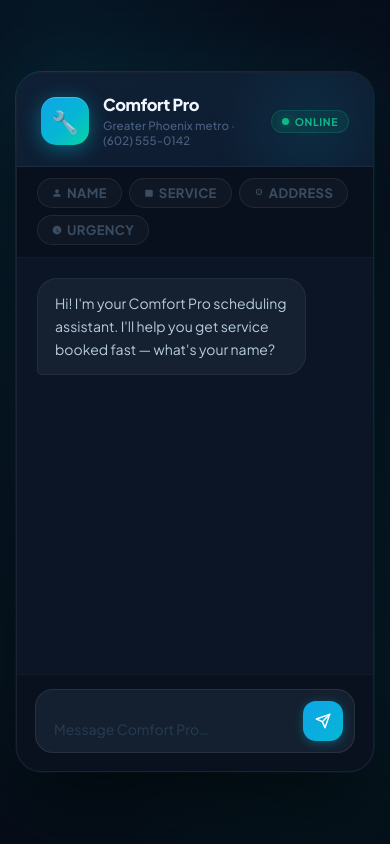
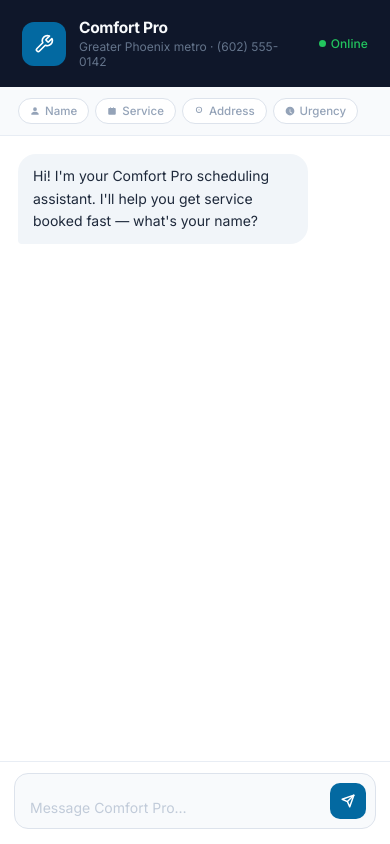
Before and after one commit to adrianguerreroclan-design/lead-assistant, a website: page public/index.html in a window 390 px wide. Drawn offline with Linux system fonts and the light colour scheme.

Commit message:
redesign: light theme widget with Inter font and flat design
Replaces the dark navy gradient theme with a clean light UI:
flat white/slate palette, Inter font, SVG wrench icon (no emoji),
accessible qual rail chips, blue user bubbles, light assistant bubbles,
full-screen mobile layout via 100dvh, and prefers-reduced-motion support.
All JS logic, fetch calls, element IDs, and session handling unchanged.

Co-Authored-By: Claude Sonnet 4.6 <noreply@anthropic.com>

```diff
--- a/public/index.html
+++ b/public/index.html
@@ -6,295 +6,273 @@
   <title>Comfort Pro — Schedule Service</title>
   <link rel="preconnect" href="https://fonts.googleapis.com" />
   <link rel="preconnect" href="https://fonts.gstatic.com" crossorigin />
-  <link href="https://fonts.googleapis.com/css2?family=Plus+Jakarta+Sans:wght@400;500;600;700;800&display=swap" rel="stylesheet" />
+  <link href="https://fonts.googleapis.com/css2?family=Inter:ital,opsz,wght@0,14..32,400;0,14..32,500;0,14..32,600;0,14..32,700&display=swap" rel="stylesheet" />
   <style>
     *, *::before, *::after { box-sizing: border-box; margin: 0; padding: 0; }
 
     body {
-      font-family: 'Plus Jakarta Sans', -apple-system, BlinkMacSystemFont, sans-serif;
-      background:
-        radial-gradient(ellipse at 15% 15%, rgba(6,182,212,0.07) 0%, transparent 50%),
-        radial-gradient(ellipse at 85% 80%, rgba(16,185,129,0.05) 0%, transparent 50%),
-        linear-gradient(160deg, #060d1a 0%, #080e1c 50%, #050b16 100%);
-      min-height: 100vh;
+      font-family: 'Inter', -apple-system, BlinkMacSystemFont, 'Segoe UI', sans-serif;
+      background: #EEF2F7;
+      min-height: 100dvh;
       display: flex;
       align-items: center;
       justify-content: center;
-      padding: 24px;
-    }
-
-    /* ── Outer glow ring ── */
-    .widget-glow {
-      position: relative;
-      border-radius: 26px;
-      filter: drop-shadow(0 0 40px rgba(6,182,212,0.12));
-    }
-    .widget-glow::before {
-      content: '';
-      position: absolute;
-      inset: -1px;
-      border-radius: 27px;
-      background: linear-gradient(135deg,
-        rgba(6,182,212,0.25) 0%,
-        rgba(16,185,129,0.1) 50%,
-        rgba(59,130,246,0.15) 100%);
-      z-index: 0;
+      padding: 20px;
     }
 
     /* ── Widget shell ── */
     .widget {
-      position: relative;
-      z-index: 1;
-      width: 460px;
-      max-width: calc(100vw - 32px);
-      height: 700px;
-      background: #0c1526;
-      border-radius: 25px;
-      border: 1px solid rgba(255,255,255,0.055);
+      width: 100%;
+      max-width: 460px;
+      height: min(680px, calc(100dvh - 40px));
+      background: #FFFFFF;
+      border-radius: 20px;
+      border: 1px solid #DDE3EC;
       display: flex;
       flex-direction: column;
       overflow: hidden;
       box-shadow:
-        0 40px 80px rgba(0,0,0,0.7),
-        inset 0 1px 0 rgba(255,255,255,0.055);
+        0 2px 4px rgba(15,23,42,0.04),
+        0 8px 24px rgba(15,23,42,0.08),
+        0 24px 48px rgba(15,23,42,0.06);
     }
 
     /* ── Header ── */
     .header {
-      padding: 22px 24px 18px;
-      background: linear-gradient(160deg, #0f2035 0%, #0d1b30 100%);
-      border-bottom: 1px solid rgba(255,255,255,0.055);
+      padding: 18px 22px;
+      background: #0F172A;
       display: flex;
       align-items: center;
-      gap: 14px;
-      position: relative;
-      overflow: hidden;
+      gap: 13px;
       flex-shrink: 0;
-    }
-    .header::after {
-      content: '';
-      position: absolute;
-      top: -50%;
-      right: -10%;
-      width: 200px;
-      height: 200px;
-      background: radial-gradient(circle, rgba(6,182,212,0.1) 0%, transparent 65%);
-      pointer-events: none;
     }
 
     .logo-icon {
-      width: 48px;
-      height: 48px;
-      border-radius: 15px;
-      background: linear-gradient(135deg, #0ea5e9 0%, #06b6d4 55%, #06d6a0 100%);
+      width: 44px;
+      height: 44px;
+      border-radius: 12px;
+      background: #0369A1;
       display: flex;
       align-items: center;
       justify-content: center;
-      font-size: 22px;
       flex-shrink: 0;
-      box-shadow: 0 4px 20px rgba(6,182,212,0.45), inset 0 1px 0 rgba(255,255,255,0.2);
+    }
+    .logo-icon svg {
+      width: 20px;
+      height: 20px;
+      color: #FFFFFF;
+      stroke: currentColor;
     }
 
     .header-content { flex: 1; min-width: 0; }
     .header-content h1 {
-      font-size: 16.5px;
-      font-weight: 800;
-      color: #f0f6ff;
-      letter-spacing: -0.4px;
-      line-height: 1.2;
+      font-size: 15.5px;
+      font-weight: 700;
+      color: #F8FAFC;
+      letter-spacing: -0.3px;
+      line-height: 1.25;
       white-space: nowrap;
       overflow: hidden;
       text-overflow: ellipsis;
     }
     .header-content p {
-      font-size: 11.5px;
-      color: #4a6080;
-      margin-top: 3px;
-      font-weight: 500;
-      letter-spacing: 0.1px;
+      font-size: 12px;
+      color: #64748B;
+      margin-top: 2px;
+      font-weight: 400;
     }
 
     .status-badge {
       display: flex;
       align-items: center;
-      gap: 6px;
-      background: rgba(16,185,129,0.1);
-      border: 1px solid rgba(16,185,129,0.2);
-      border-radius: 999px;
-      padding: 4px 10px;
+      gap: 5px;
       flex-shrink: 0;
     }
     .status-dot {
       width: 7px;
       height: 7px;
       border-radius: 50%;
-      background: #10b981;
-      box-shadow: 0 0 8px rgba(16,185,129,0.9);
-      animation: pulse-dot 2.2s ease-in-out infinite;
-    }
-    @keyframes pulse-dot {
-      0%, 100% { box-shadow: 0 0 6px rgba(16,185,129,0.9); }
-      50%       { box-shadow: 0 0 14px rgba(16,185,129,0.4); }
+      background: #22C55E;
+      flex-shrink: 0;
     }
     .status-text {
-      font-size: 10.5px;
-      font-weight: 700;
-      color: #10b981;
-      letter-spacing: 0.6px;
-      text-transform: uppercase;
+      font-size: 12px;
+      font-weight: 500;
+      color: #22C55E;
+      letter-spacing: 0.1px;
     }
 
     /* ── Qualification rail ── */
     .qual-rail {
       display: flex;
-      gap: 7px;
-      padding: 11px 20px 12px;
-      background: rgba(0,0,0,0.25);
-      border-bottom: 1px solid rgba(255,255,255,0.04);
-      flex-wrap: wrap;
+      gap: 6px;
+      padding: 11px 18px;
+      background: #F8FAFC;
+      border-bottom: 1px solid #E8EDF4;
+      flex-wrap: nowrap;
+      overflow-x: auto;
+      scrollbar-width: none;
       flex-shrink: 0;
     }
+    .qual-rail::-webkit-scrollbar { display: none; }
 
     .chip {
-      display: flex;
+      display: inline-flex;
       align-items: center;
       gap: 5px;
-      padding: 6px 14px;
+      padding: 5px 11px;
       border-radius: 999px;
-      font-size: 13px;
-      font-weight: 700;
-      letter-spacing: 0.4px;
-      text-transform: uppercase;
-      background: rgba(255,255,255,0.03);
-      border: 1px solid rgba(255,255,255,0.07);
-      color: #3a4d62;
-      transition: all 0.35s cubic-bezier(0.4, 0, 0.2, 1);
+      font-size: 11.5px;
+      font-weight: 500;
+      white-space: nowrap;
+      background: #FFFFFF;
+      border: 1px solid #DDE3EC;
+      color: #94A3B8;
       cursor: default;
       user-select: none;
+      transition: background 0.2s ease, border-color 0.2s ease, color 0.2s ease;
+      flex-shrink: 0;
     }
     .chip svg { width: 10px; height: 10px; flex-shrink: 0; }
 
     .chip.done {
-      background: rgba(16,185,129,0.1);
-      border-color: rgba(16,185,129,0.45);
-      color: #34d399;
-      box-shadow:
-        0 0 14px rgba(16,185,129,0.2),
-        inset 0 0 10px rgba(16,185,129,0.06);
+      background: #EFF6FF;
+      border-color: #93C5FD;
+      color: #1D4ED8;
     }
 
     /* ── Messages ── */
     .messages {
       flex: 1;
       overflow-y: auto;
-      padding: 20px 20px 12px;
+      padding: 18px 18px 10px;
       display: flex;
       flex-direction: column;
-      gap: 11px;
+      gap: 10px;
+      background: #FFFFFF;
       scrollbar-width: thin;
-      scrollbar-color: rgba(255,255,255,0.07) transparent;
+      scrollbar-color: #DDE3EC transparent;
     }
-    .messages::-webkit-scrollbar { width: 3px; }
+    .messages::-webkit-scrollbar { width: 4px; }
     .messages::-webkit-scrollbar-track { background: transparent; }
     .messages::-webkit-scrollbar-thumb {
-      background: rgba(255,255,255,0.07);
+      background: #DDE3EC;
       border-radius: 2px;
     }
 
     .msg {
-      max-width: 85%;
-      padding: 13px 17px;
-      border-radius: 20px;
+      max-width: 82%;
+      padding: 11px 15px;
+      border-radius: 18px;
       font-size: 14px;
-      line-height: 1.65;
-      animation: msgIn 0.28s cubic-bezier(0.34, 1.46, 0.64, 1) both;
+      line-height: 1.6;
+      animation: msgIn 0.2s ease both;
     }
     @keyframes msgIn {
-      from { opacity: 0; transform: translateY(12px) scale(0.96); }
-      to   { opacity: 1; transform: translateY(0) scale(1); }
+      from { opacity: 0; transform: translateY(6px); }
+      to   { opacity: 1; transform: translateY(0); }
+    }
+    @media (prefers-reduced-motion: reduce) {
+      .msg { animation: none; }
     }
 
     .msg.assistant {
-      background: #152030;
-      border: 1px solid rgba(255,255,255,0.06);
-      color: #b8cce0;
+      background: #F1F5F9;
+      color: #1E293B;
       align-self: flex-start;
-      border-bottom-left-radius: 5px;
+      border-bottom-left-radius: 4px;
     }
 
     .msg.user {
-      background: linear-gradient(135deg, #0369a1 0%, #0891b2 45%, #06b6d4 100%);
-      color: #fff;
+      background: #0369A1;
+      color: #FFFFFF;
       align-self: flex-end;
-      border-bottom-right-radius: 5px;
+      border-bottom-right-radius: 4px;
       font-weight: 500;
-      box-shadow: 0 4px 20px rgba(6,182,212,0.28);
     }
 
-    .msg.typing { padding: 16px 18px; }
-    .dots { display: flex; align-items: center; gap: 5px; }
+    /* ── Typing indicator ── */
+    .msg.typing {
+      padding: 14px 17px;
+      background: #F1F5F9;
+      align-self: flex-start;
+      border-bottom-left-radius: 4px;
+    }
+    .dots { display: flex; align-items: center; gap: 4px; }
     .dots span {
       width: 6px;
       height: 6px;
       border-radius: 50%;
-      background: #2d4a62;
-      animation: dot-bounce 1.1s ease-in-out infinite;
+      background: #94A3B8;
+      animation: dot-bounce 1.2s ease-in-out infinite;
     }
-    .dots span:nth-child(2) { animation-delay: 0.16s; }
-    .dots span:nth-child(3) { animation-delay: 0.32s; }
+    .dots span:nth-child(2) { animation-delay: 0.18s; }
+    .dots span:nth-child(3) { animation-delay: 0.36s; }
     @keyframes dot-bounce {
-      0%, 60%, 100% { transform: translateY(0); background: #2d4a62; }
-      30%            { transform: translateY(-7px); background: #06b6d4; }
+      0%, 60%, 100% { transform: translateY(0);    opacity: 0.45; }
+      30%            { transform: translateY(-6px); opacity: 1; }
+    }
+    @media (prefers-reduced-motion: reduce) {
+      .dots span { animation: none; opacity: 1; }
     }
 
     /* ── Slot picker ── */
     .slots {
       display: flex;
       flex-direction: column;
-      gap: 7px;
-      margin-top: 11px;
+      gap: 6px;
+      margin-top: 10px;
     }
     .slot-btn {
-      background: rgba(6,182,212,0.07);
-      border: 1px solid rgba(6,182,212,0.22);
-      color: #67e8f9;
-      border-radius: 12px;
-      padding: 9px 15px;
-      font-family: 'Plus Jakarta Sans', sans-serif;
+      display: flex;
+      align-items: center;
+      gap: 8px;
+      background: #FFFFFF;
+      border: 1.5px solid #BFDBFE;
+      color: #1D4ED8;
+      border-radius: 10px;
+      padding: 9px 13px;
+      font-family: 'Inter', -apple-system, BlinkMacSystemFont, 'Segoe UI', sans-serif;
       font-size: 13px;
-      font-weight: 600;
+      font-weight: 500;
       cursor: pointer;
       text-align: left;
-      letter-spacing: 0.1px;
-      transition: all 0.2s ease;
+      transition: background 0.16s ease, border-color 0.16s ease;
     }
     .slot-btn:hover {
-      background: rgba(6,182,212,0.16);
-      border-color: rgba(6,182,212,0.5);
-      box-shadow: 0 0 16px rgba(6,182,212,0.18);
-      transform: translateX(3px);
+      background: #EFF6FF;
+      border-color: #93C5FD;
+    }
+    .slot-btn:active { background: #DBEAFE; }
+    .slot-btn svg {
+      width: 14px;
+      height: 14px;
+      flex-shrink: 0;
+      color: #3B82F6;
+      stroke: currentColor;
     }
 
     /* ── Input bar ── */
     .input-area {
-      padding: 14px 18px 18px;
-      background: rgba(0,0,0,0.2);
-      border-top: 1px solid rgba(255,255,255,0.04);
+      padding: 11px 14px 15px;
+      background: #FFFFFF;
+      border-top: 1px solid #E8EDF4;
       flex-shrink: 0;
     }
     .input-wrapper {
       display: flex;
       align-items: flex-end;
-      gap: 10px;
-      background: #142030;
-      border: 1px solid rgba(255,255,255,0.08);
-      border-radius: 18px;
-      padding: 11px 11px 11px 18px;
-      transition: border-color 0.2s, box-shadow 0.2s;
+      gap: 8px;
+      background: #F8FAFC;
+      border: 1.5px solid #DDE3EC;
+      border-radius: 14px;
+      padding: 9px 9px 9px 15px;
+      transition: border-color 0.18s ease, box-shadow 0.18s ease, background 0.18s ease;
     }
     .input-wrapper:focus-within {
-      border-color: rgba(6,182,212,0.35);
-      box-shadow: 0 0 0 3px rgba(6,182,212,0.07);
+      border-color: #0369A1;
+      box-shadow: 0 0 0 3px rgba(3,105,161,0.1);
+      background: #FFFFFF;
     }
 
     #msgInput {
@@ -302,8 +280,8 @@
       background: transparent;
       border: none;
       outline: none;
-      color: #d4e4f0;
-      font-family: 'Plus Jakarta Sans', sans-serif;
+      color: #1E293B;
+      font-family: 'Inter', -apple-system, BlinkMacSystemFont, 'Segoe UI', sans-serif;
       font-size: 14px;
       font-weight: 400;
       line-height: 1.5;
@@ -312,77 +290,86 @@
       padding: 0;
       overflow-y: hidden;
     }
-    #msgInput::placeholder { color: #283d52; }
+    #msgInput::placeholder { color: #C1CBD9; }
 
     #sendBtn {
-      width: 40px;
-      height: 40px;
-      border-radius: 13px;
+      width: 36px;
+      height: 36px;
+      border-radius: 10px;
       border: none;
-      background: linear-gradient(135deg, #0ea5e9 0%, #06b6d4 100%);
-      color: #fff;
+      background: #0369A1;
+      color: #FFFFFF;
       cursor: pointer;
       display: flex;
       align-items: center;
       justify-content: center;
       flex-shrink: 0;
-      transition: all 0.2s ease;
-      box-shadow: 0 2px 10px rgba(6,182,212,0.35);
+      transition: background 0.16s ease, transform 0.1s ease;
     }
-    #sendBtn:hover:not(:disabled) {
-      transform: scale(1.08);
-      box-shadow: 0 4px 20px rgba(6,182,212,0.55);
+    #sendBtn:hover:not(:disabled) { background: #075985; }
+    #sendBtn:active:not(:disabled) { transform: scale(0.93); }
+    #sendBtn:disabled {
+      background: #CBD5E1;
+      cursor: not-allowed;
     }
-    #sendBtn:active:not(:disabled) { transform: scale(0.95); }
-    #sendBtn:disabled {
-      background: #1a2d3e;
+    #sendBtn svg { width: 14px; height: 14px; }
+
+    /* ── Mobile: full-screen ── */
+    @media (max-width: 499px) {
+      body { padding: 0; align-items: flex-end; background: #F1F5F9; }
+      .widget {
+        max-width: 100%;
+        height: 100dvh;
+        border-radius: 0;
+        border: none;
         box-shadow: none;
-      cursor: not-allowed;
-      opacity: 0.45;
       }
-    #sendBtn svg { width: 16px; height: 16px; }
+    }
   </style>
 </head>
 <body>
 
-<div class="widget-glow">
 <div class="widget">
 
   <!-- Header -->
   <div class="header">
-      <div class="logo-icon">🔧</div>
+    <div class="logo-icon" aria-hidden="true">
+      <svg viewBox="0 0 24 24" fill="none" stroke-width="2" stroke-linecap="round" stroke-linejoin="round">
+        <path d="M14.7 6.3a1 1 0 0 0 0 1.4l1.6 1.6a1 1 0 0 0 1.4 0l3.77-3.77a6 6 0 0 1-7.94 7.94l-6.91 6.91a2.12 2.12 0 0 1-3-3l6.91-6.91a6 6 0 0 1 7.94-7.94l-3.76 3.76z"/>
+      </svg>
+    </div>
     <div class="header-content">
       <h1>Comfort Pro</h1>
       <p>Greater Phoenix metro · (602) 555-0142</p>
     </div>
-      <div class="status-badge">
-        <div class="status-dot"></div>
+    <div class="status-badge" aria-label="Agent online">
+      <div class="status-dot" aria-hidden="true"></div>
       <span class="status-text">Online</span>
     </div>
   </div>
 
   <!-- Qualification rail -->
-    <div class="qual-rail" id="qualRail">
-      <div class="chip" id="chip-name">
-        <svg viewBox="0 0 16 16" fill="currentColor">
+  <div class="qual-rail" id="qualRail" role="list" aria-label="Qualification progress">
+    <div class="chip" id="chip-name" role="listitem">
+      <svg viewBox="0 0 16 16" fill="currentColor" aria-hidden="true">
         <path d="M8 8a3 3 0 100-6 3 3 0 000 6zm-5 6s-1 0-1-1 1-4 6-4 6 3 6 4-1 1-1 1H3z"/>
       </svg>
       Name
     </div>
-      <div class="chip" id="chip-service">
-        <svg viewBox="0 0 16 16" fill="currentColor">
+    <div class="chip" id="chip-service" role="listitem">
+      <svg viewBox="0 0 16 16" fill="currentColor" aria-hidden="true">
         <path d="M10.5 1.5a.5.5 0 00-.5.5v1H6V2a.5.5 0 00-1 0v1H3.5A1.5 1.5 0 002 4.5v8A1.5 1.5 0 003.5 14h9a1.5 1.5 0 001.5-1.5v-8A1.5 1.5 0 0012.5 3H11V2a.5.5 0 00-.5-.5z"/>
       </svg>
       Service
     </div>
-      <div class="chip" id="chip-address">
-        <svg viewBox="0 0 16 16" fill="currentColor">
+    <div class="chip" id="chip-address" role="listitem">
+      <svg viewBox="0 0 16 16" fill="currentColor" aria-hidden="true">
         <path d="M8 1a5 5 0 100 10A5 5 0 008 1zm0 1.5a3.5 3.5 0 110 7 3.5 3.5 0 010-7zM8 5a1 1 0 100 2 1 1 0 000-2z"/>
       </svg>
       Address
     </div>
-      <div class="chip" id="chip-urgency">
-        <svg viewBox="0 0 16 16" fill="currentColor">
+    <div class="chip" id="chip-urgency" role="listitem">
+      <svg viewBox="0 0 16 16" fill="currentColor" aria-hidden="true">
         <path d="M8 1a7 7 0 100 14A7 7 0 008 1zm.5 4v4.25l3 1.75-.5.87L7.5 10V5h1z"/>
       </svg>
       Urgency
@@ -390,15 +377,15 @@
   </div>
 
   <!-- Messages -->
-    <div class="messages" id="messages"></div>
+  <div class="messages" id="messages" role="log" aria-live="polite" aria-label="Conversation"></div>
 
   <!-- Input -->
   <div class="input-area">
     <div class="input-wrapper">
-        <textarea id="msgInput" placeholder="Message Comfort Pro…" rows="1"></textarea>
-        <button id="sendBtn" aria-label="Send">
-          <svg viewBox="0 0 24 24" fill="none" stroke="currentColor" stroke-width="2.2"
-               stroke-linecap="round" stroke-linejoin="round">
+      <textarea id="msgInput" placeholder="Message Comfort Pro…" rows="1" aria-label="Type a message"></textarea>
+      <button id="sendBtn" aria-label="Send message">
+        <svg viewBox="0 0 24 24" fill="none" stroke="currentColor" stroke-width="2.5"
+             stroke-linecap="round" stroke-linejoin="round" aria-hidden="true">
           <line x1="22" y1="2" x2="11" y2="13"/>
           <polygon points="22 2 15 22 11 13 2 9 22 2"/>
         </svg>
@@ -406,7 +393,6 @@
     </div>
   </div>
 
-  </div>
 </div>
 
 <script>
@@ -433,7 +419,10 @@
         extra.slots.forEach(s => {
           const btn = document.createElement('button');
           btn.className = 'slot-btn';
-          btn.textContent = '📅 ' + s.label;
+          // SVG calendar icon (slot labels are system-generated, not user input)
+          btn.innerHTML = '<svg viewBox="0 0 24 24" fill="none" stroke-width="2" stroke-linecap="round" stroke-linejoin="round" aria-hidden="true"><rect x="3" y="4" width="18" height="18" rx="2"/><line x1="16" y1="2" x2="16" y2="6"/><line x1="8" y1="2" x2="8" y2="6"/><line x1="3" y1="10" x2="21" y2="10"/></svg>';
+          const labelNode = document.createTextNode(s.label);
+          btn.appendChild(labelNode);
           btn.onclick = () => confirmSlot(s.iso, s.label);
           slotsDiv.appendChild(btn);
         });
```
Lines whose indentation alone changed are shown as unchanged.
